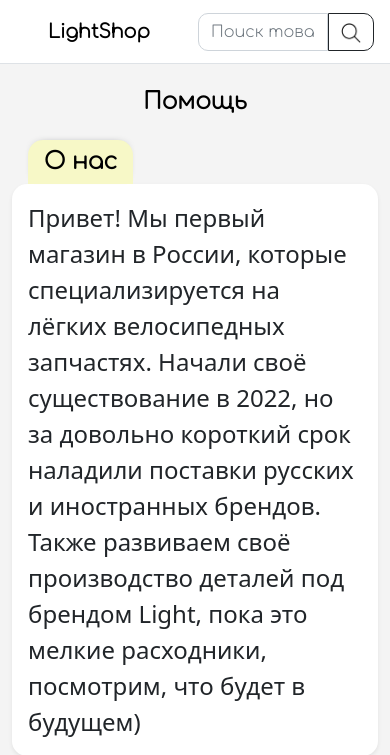
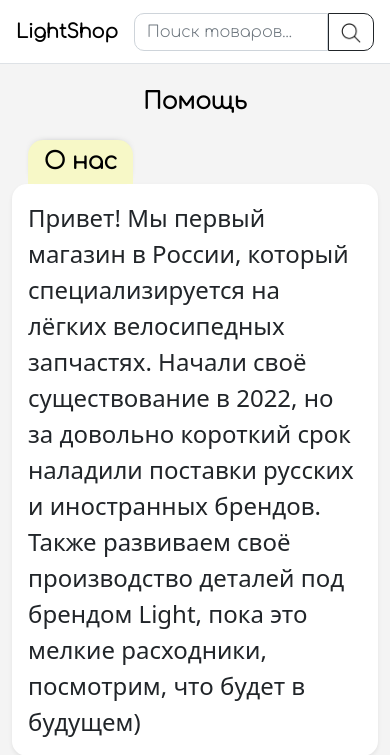
Before and after one commit to pharci/lightbikeshop, a Django app: page /faq/ in a window 390 px wide. Shown: the top 755 px of the page. Run offline with Django 3.2, Linux system fonts and the light colour scheme; data comes from the database, SQL or seed files in the repository; some libraries are stand-ins or nearby versions.

Commit message:
search--iphone

```diff
--- a/static/css/main.css
+++ b/static/css/main.css
@@ -348,7 +348,10 @@ body {
   width: 45%;
 }
 
-
+.the-header-logobox {
+  margin-right: 1rem;
+  margin-left: 1rem;
+}
 
 @media screen and (min-width: 480px) {
   .categories-blocks {
@@ -358,6 +361,11 @@ body {
 
   .product-card {
     margin: 0.6rem;
+  }
+
+  .the-header-logobox {
+    margin-right: 3rem;
+    margin-left: 1rem;
   }
 }
 
@@ -371,6 +379,11 @@ body {
 
   .product-card {
     margin: 0.7rem;
+  }
+
+  .the-header-logobox {
+    margin-right: 3rem;
+    margin-left: 1rem;
   }
 
   .footer {
@@ -419,6 +432,12 @@ body {
 
 
 @media screen and (min-width: 991px) {
+
+  .the-header-logobox {
+    margin-right: 5rem;
+    margin-left: 1rem;
+  }
+
   .categories-blocks {
     margin: 1rem;
     width: 28%;
--- a/templates/main/main.html
+++ b/templates/main/main.html
@@ -35,15 +35,15 @@
 		<header class="header">
 			<div class="the-header border-bottom" style="font-family: 'Comfortaa', cursive;">
 				<div class="the-header-inner d-flex align-items-center justify-content-center">
-					<div class="the-header-logobox d-flex justify-content-center px-5">
+					<div class="the-header-logobox d-flex justify-content-center">
 						<a class="the-header-logo" href="{% url 'store:news' %}">LightShop</a>
 					</div>
 					<div class="search-box col-lg-2 col-md-4 me-3">
 						<div id="searchBlock">
 							<form method="GET" action="{% url 'products:search' %}" id="search-form" class="needs-validation" novalidate>
 								<div class="d-flex">
-						    		<input name='q' type="text" class="form-control" placeholder="Поиск товаров..." style="border-radius: 10px 0 0 10px;">
-						    		<button type="submit" class="btn btn-outline-dark" id="search-button" style="border-radius: 0 10px 10px 0;">
+						    		<input name='q' type="text" class="form-control shadow-none" placeholder="Поиск товаров..." style="border-radius: 10px 0 0 10px;">
+						    		<button type="submit" class="btn btn-outline-dark shadow-none" id="search-button" style="border-radius: 0 10px 10px 0;">
 						    			<img src="{% static 'images/search-icon.png' %}" width="20" height="20">
 						    		</button>
 						    	</div>
--- a/templates/store/faq.html
+++ b/templates/store/faq.html
@@ -16,7 +16,7 @@
 	  	<div class="change-color shadow-sm p-3" style="border-radius: 15px; background-color: white">
 		  <div class="row px-2">
 		    <div class=" px-1 mt-0">
-				<p class="faq_text mb-0"  style="font-size: 24px;">Привет! Мы первый магазин в России, которые специализируется на лёгких велосипедных запчастях. Начали своё существование в 2022, но за довольно короткий срок наладили поставки русских и иностранных брендов. Также развиваем своё производство деталей под брендом Light, пока это мелкие расходники, посмотрим, что будет в будущем)</p>
+				<p class="faq_text mb-0"  style="font-size: 24px;">Привет! Мы первый магазин в России, который специализируется на лёгких велосипедных запчастях. Начали своё существование в 2022, но за довольно короткий срок наладили поставки русских и иностранных брендов. Также развиваем своё производство деталей под брендом Light, пока это мелкие расходники, посмотрим, что будет в будущем)</p>
 			</div>
 		  </div>
 		</div>
```
Also changed, not shown: 1 other file.
